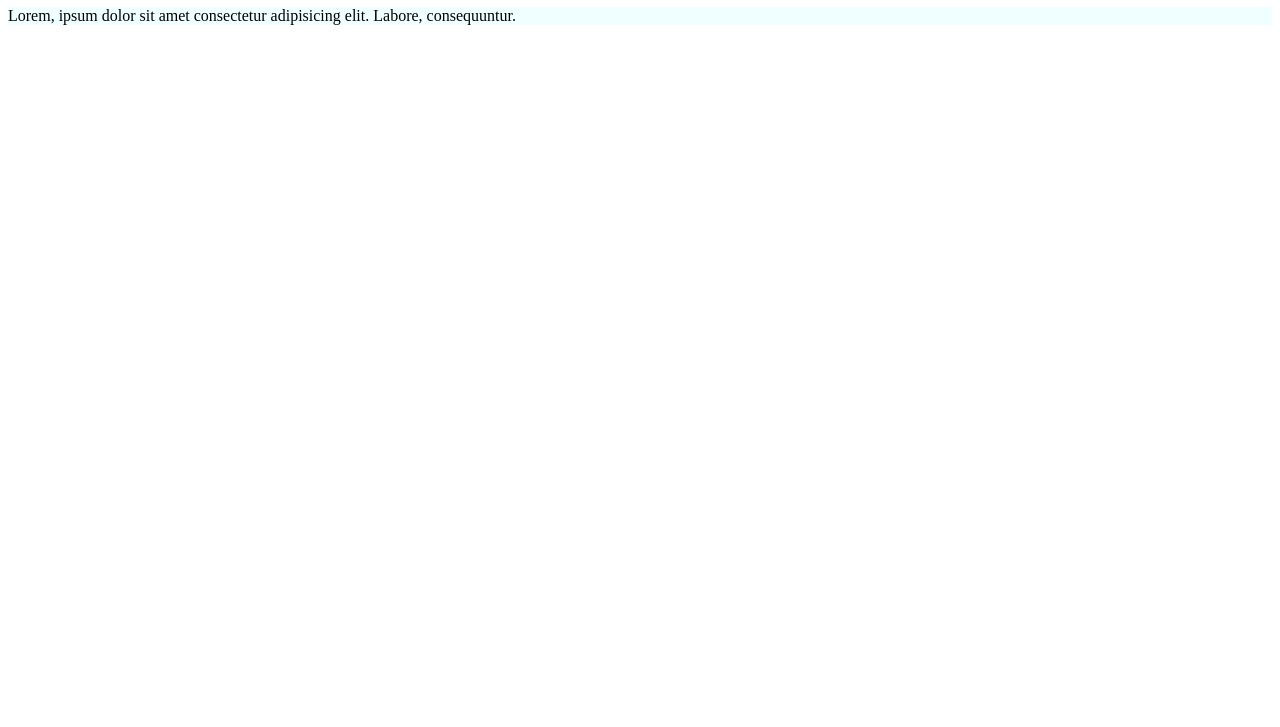
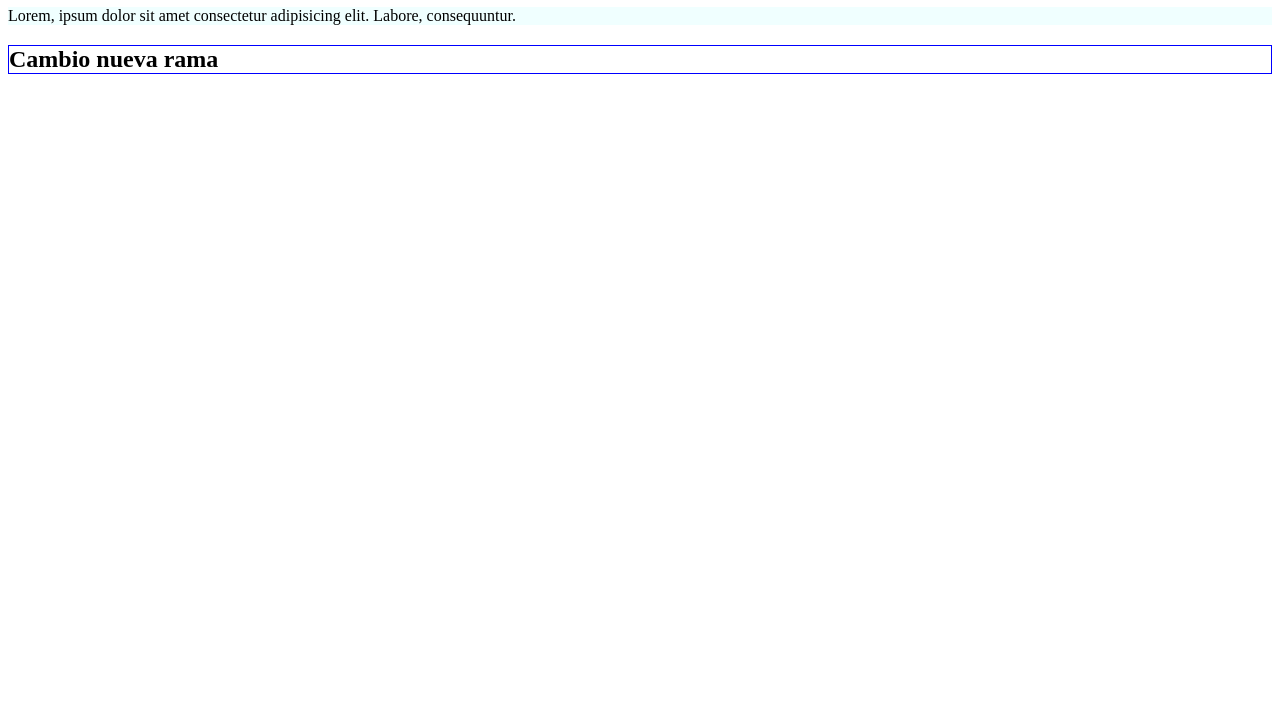
Before and after one commit to JuanPabloNardone/proyecto1, a plain HTML site: page nosotros.html in a window 1280 px wide. Shown: the part 73-800 px from the top of the page. Drawn offline with Linux system fonts and the light colour scheme.

Commit message:
Cambio Prof. JP nueva rama

```diff
--- a/css/estilos.css
+++ b/css/estilos.css
@@ -4,3 +4,6 @@ h1{
 p{
     background-color: azure;
 }
+h2{
+    border: 1px solid blue;
+}
--- a/nosotros.html
+++ b/nosotros.html
@@ -10,6 +10,7 @@
 <body>
     <h1>Sobre Nosotros</h1>
     <p>Lorem, ipsum dolor sit amet consectetur adipisicing elit. Labore, consequuntur.</p>
+    <h2>Cambio nueva rama</h2>
 
 </body>
 </html>
```
